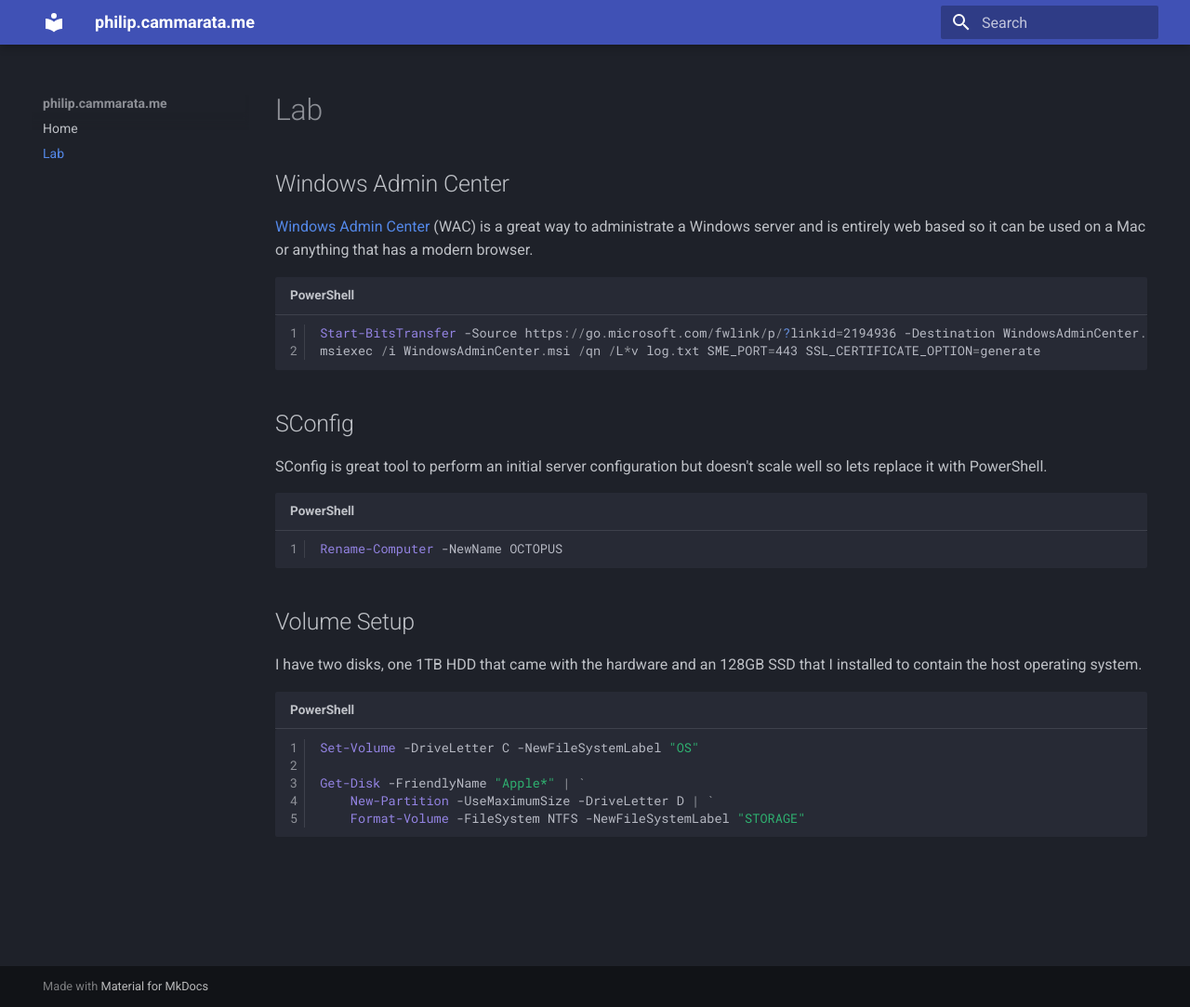
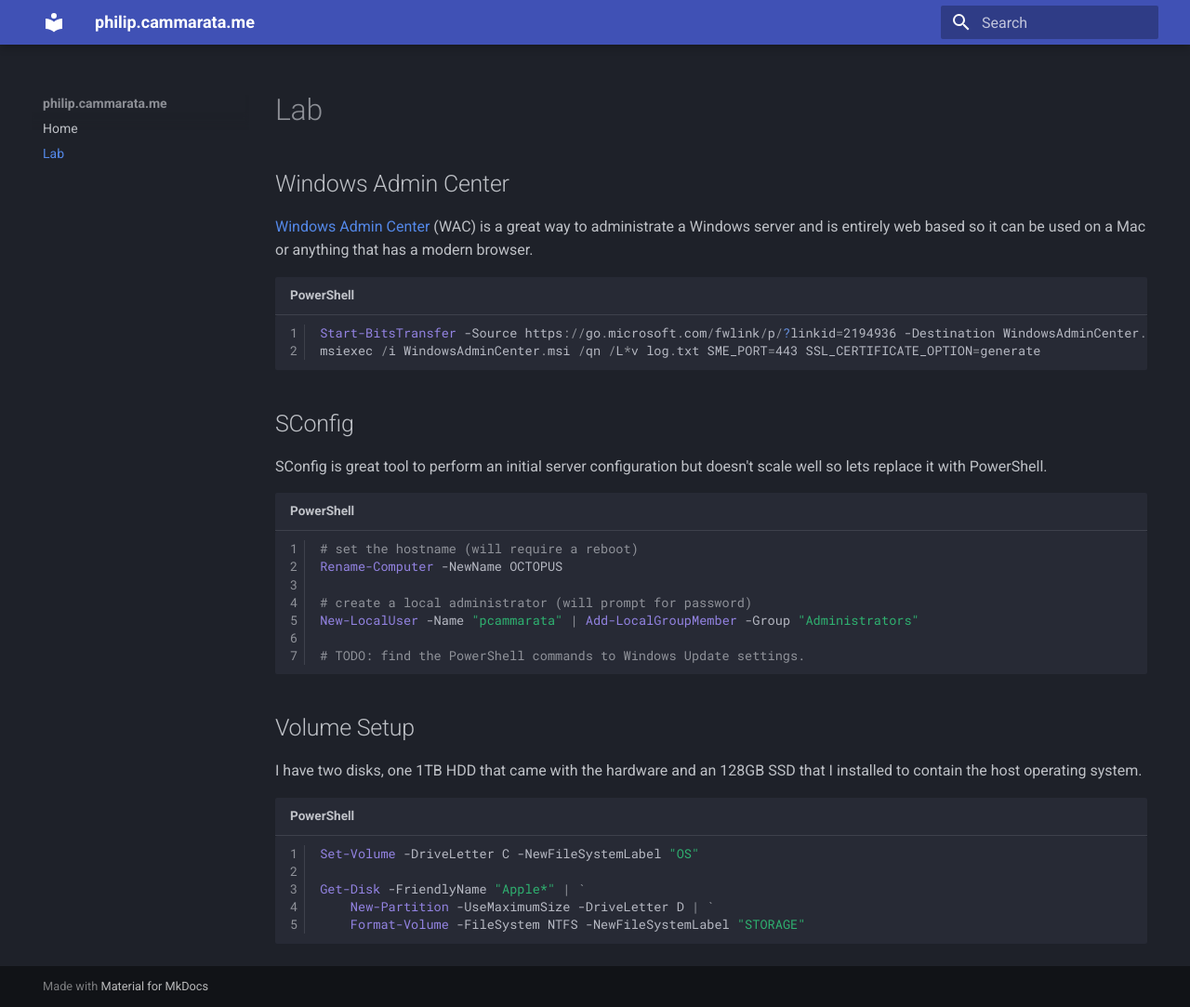
Before and after one commit to PhilipCammarata/philip.cammarata.me, an MkDocs documentation site: the page built from docs/lab.md, in a window 1280 px wide and 1083 px high. Shown: the whole window at 93% size. Built offline with MkDocs 1.6.1 and Material for MkDocs 9.7.7, drawn with Linux system fonts in a browser that asks for light colours.

Commit message:
More lab commands.

````diff
--- a/docs/lab.md
+++ b/docs/lab.md
@@ -19,7 +19,13 @@ msiexec /i WindowsAdminCenter.msi /qn /L*v log.txt SME_PORT=443 SSL_CERTIFICATE_
 SConfig is great tool to perform an initial server configuration but doesn't scale well so lets replace it with PowerShell.
 
 ``` powershell
+# set the hostname (will require a reboot)
 Rename-Computer -NewName OCTOPUS
+
+# create a local administrator (will prompt for password)
+New-LocalUser -Name "pcammarata" | Add-LocalGroupMember -Group "Administrators"
+
+# TODO: find the PowerShell commands to Windows Update settings.
 ```
 
 ## Volume Setup
````
